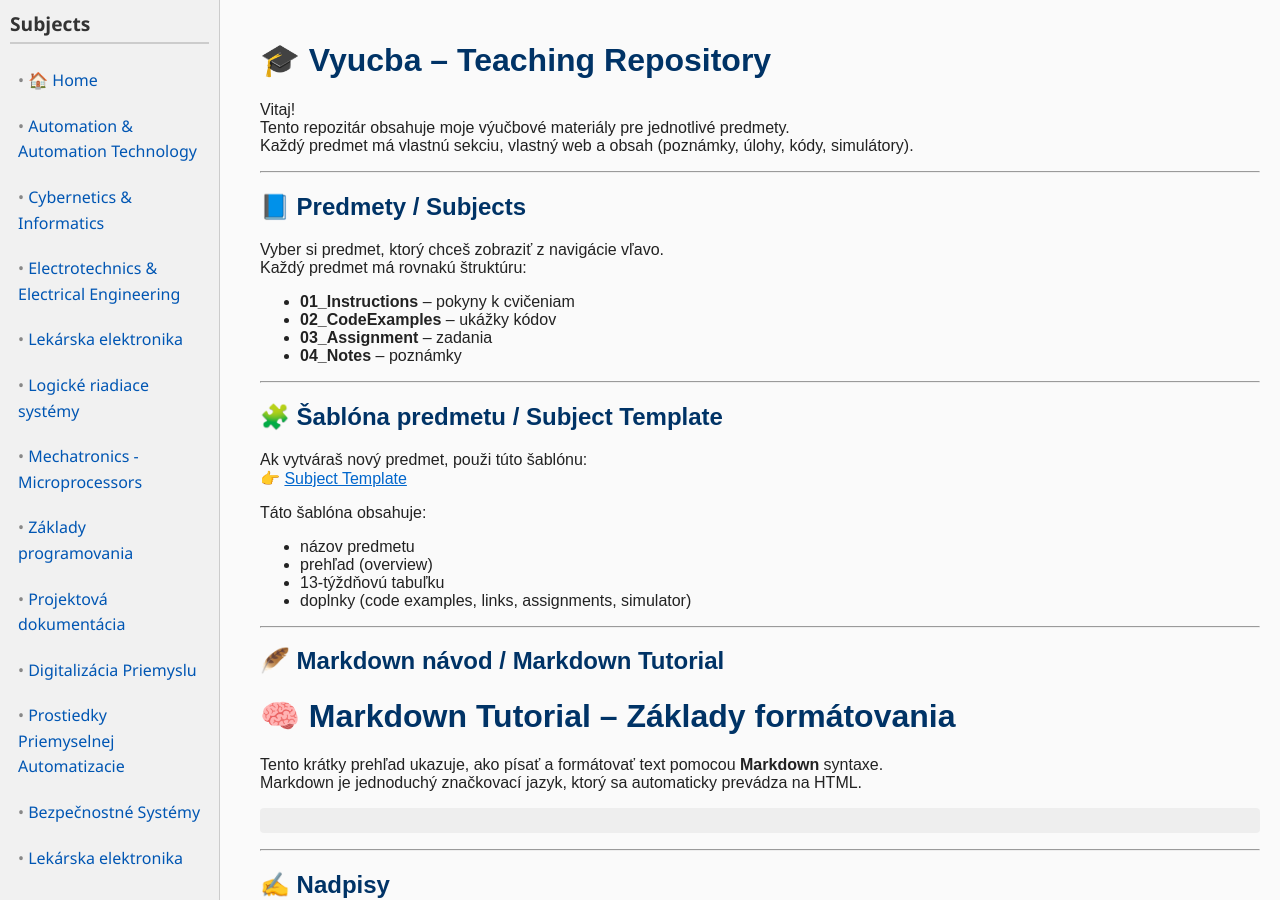
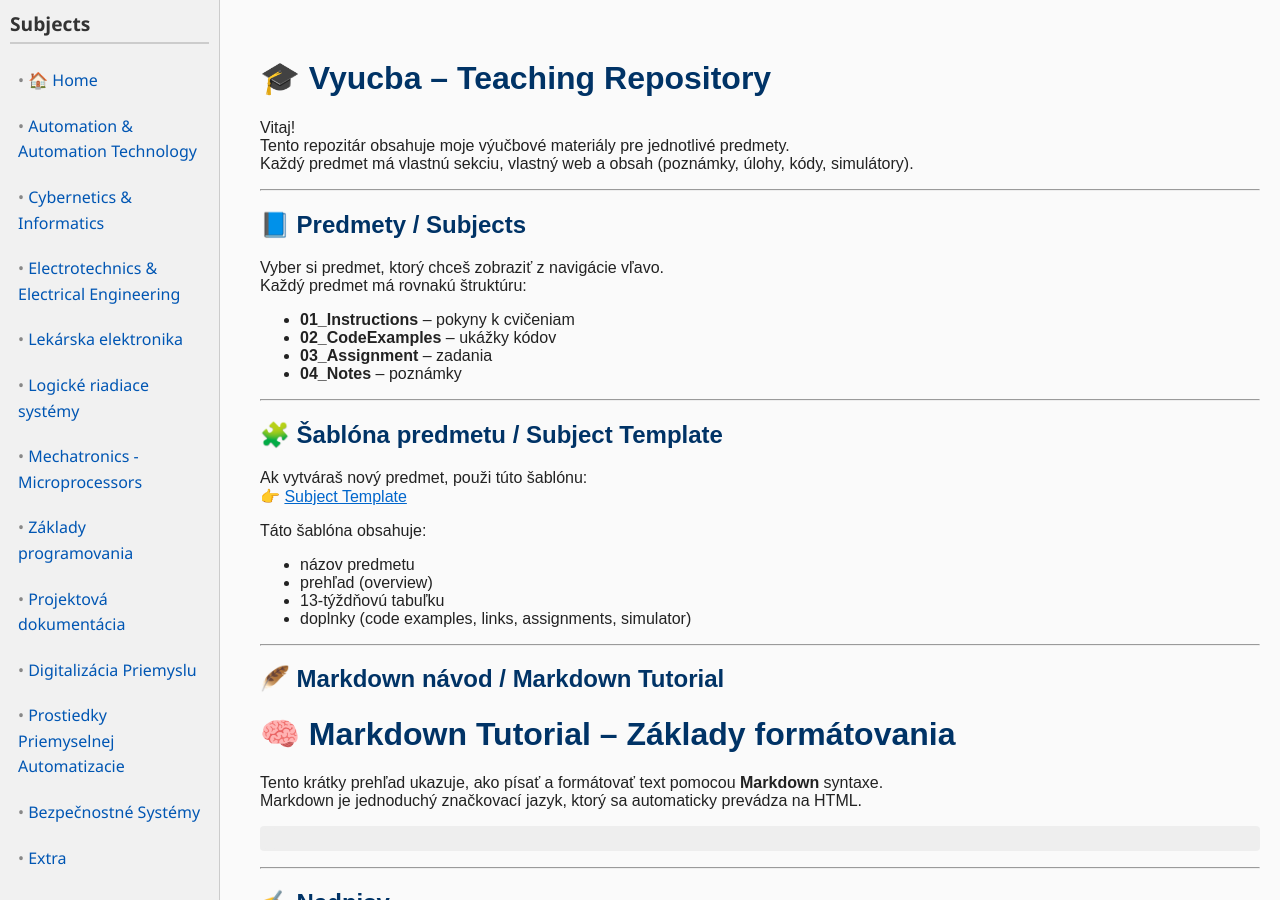
Before and after one commit to robertrakay/vyucba, a Jekyll site: the page built from index.md, in a window 1280 px wide and 900 px high. Built offline with Jekyll 4.4.1, drawn with Linux system fonts in a browser that asks for light colours.

Commit message:
Update default.html

```diff
--- a/_layouts/default.html
+++ b/_layouts/default.html
@@ -1,4 +1,4 @@
-<!DOCTYPE html>
+tra<!DOCTYPE html>
 <html lang="sk">
 <head>
   <meta charset="UTF-8">
@@ -30,7 +30,7 @@
       <li><a href="{{ '/Digitalizácia_Priemyslu/' | relative_url }}">Digitalizácia Priemyslu</a></li>
       <li><a href="{{ '/Prostriedky_Priemyselnej_Automatizácie/' | relative_url }}">Prostiedky Priemyselnej Automatizacie</a></li>
       <li><a href="{{ '/Bezpečnostné_Systémy/' | relative_url }}">Bezpečnostné Systémy</a></li>
-      <li><a href="{{ '/Lekárska_elektronika/' | relative_url }}">Lekárska elektronika</a></li>
+      <li><a href="{{ '/Extra/' | relative_url }}">Extra</a></li>
     </ul>
   </div>
   {% endif %}
```
